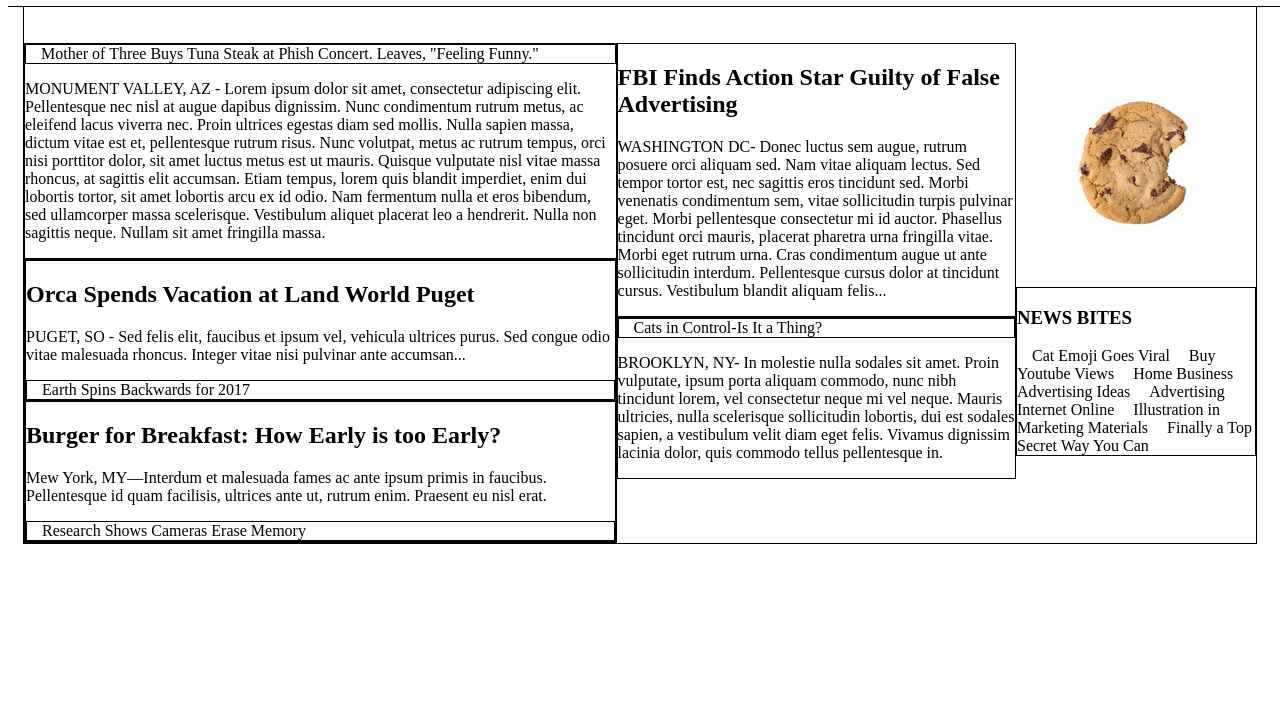
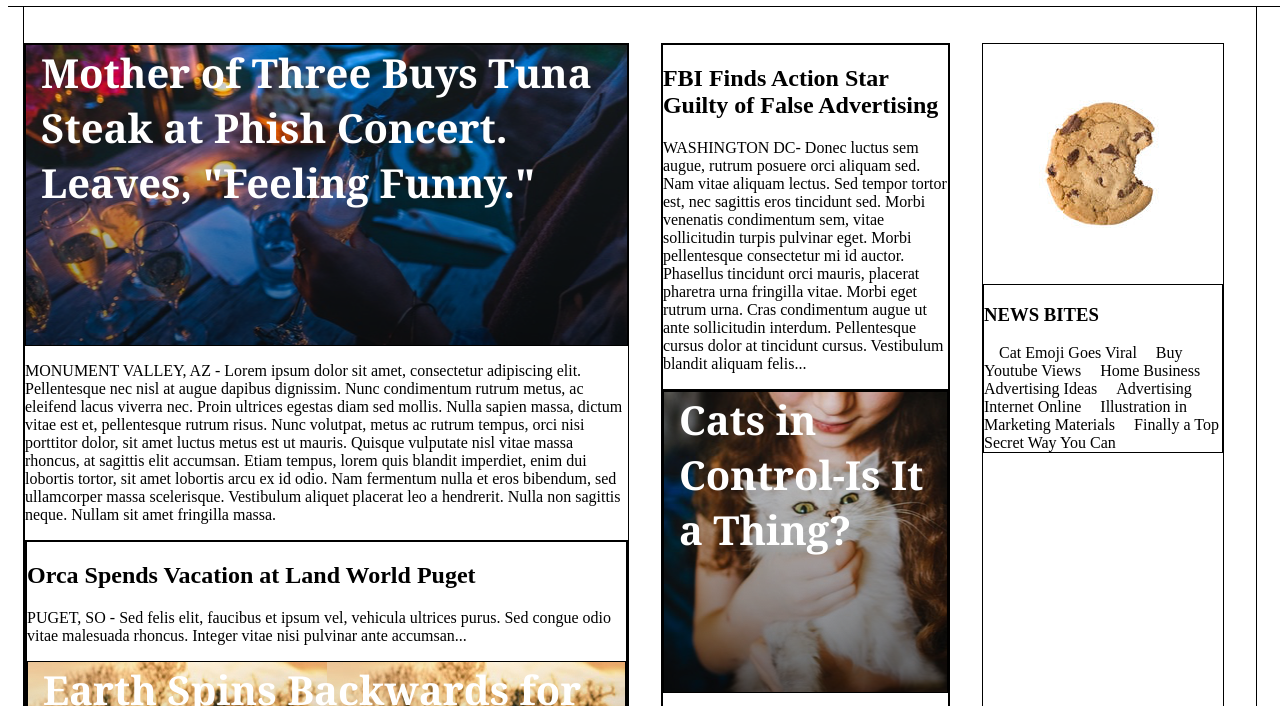
Before and after one commit to louielino/mytimes, a plain HTML site: page index.html in a window 1280 px wide. Shown: the part 82-788 px from the top of the page. Drawn offline with Linux system fonts and the light colour scheme.

Commit message:
images added

```diff
--- a/resources/css/style.css
+++ b/resources/css/style.css
@@ -43,24 +43,54 @@ header {
     padding-top: 116px;
     border: 1px solid black;
   }
-    .column-large {
+    .column.large {
       display: flex;
       flex-direction: column;
       margin-right: 32px;
       width: 630px;
       border: 1px solid black;
     }
-        .image-content {
-          display: block;
+
+        .lead-story .image-content {
+          background-image: url('../images/img-story-main.png');
+          height: 300px;
+          font-family: Georgia;
+          font-weight: bold;
+          color: white;
+          display: flex;
           border: 1px solid black;
+          margin-top: 0;
+          font-size: 40px;
+          text-align: left;
         }
-        .lead-story {
+        .pop-culture {
+          background-image: url('../images/img-story-3.png');
+          height: 300px;
+          font-family: Georgia;
+          font-weight: bold;
+          color: white;
+          display: flex;
           border: 1px solid black;
+          margin-top: 0;
+          font-size: 40px;
+          text-align: left;
+        }
+        .fall-cancelled {
+        background-image: url('../images/img-story-2.png');
+        height: 300px;
+        font-family: Georgia;
+        font-weight: bold;
+        color: white;
+        display: flex;
+        border: 1px solid black;
+        margin-top: 0;
+        font-size: 40px;
+        text-align: left;
         }
         .stories {
           border: 1px solid black;
         }
-    .column-medium {
+    .column.medium {
       display: flex;
       flex-direction: column;
       margin-right: 32px;
@@ -70,7 +100,19 @@ header {
       .story {
         border: 1px solid black;
       }
-    .column-small {
+      .cat-ceo {
+        background-image: url('../images/img-story-1.png');
+        height: 300px;
+        font-family: Georgia;
+        font-weight: bold;
+        color: white;
+        display: flex;
+        border: 1px solid black;
+        margin-top: 0;
+        font-size: 40px;
+        text-align: left;
+      }
+    .column.small {
       display: flex;
       flex-direction: column;
       margin-right: 32px;
```
